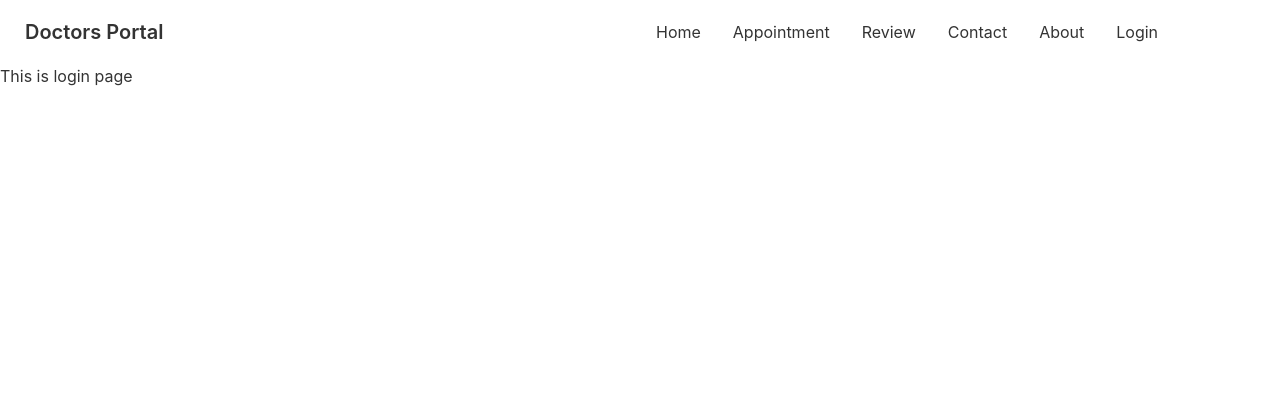
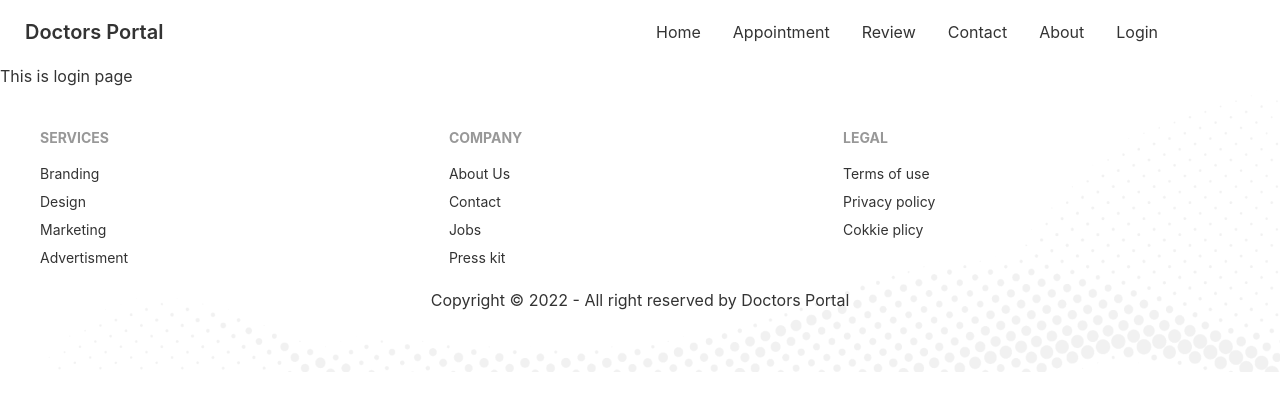
Before and after one commit to mohammadshariful/doctors-portal-client, a React (Create React App) app: page /login in a window 1280 px wide. Shown: the top 410 px of the page. Built offline with nearby package versions, Linux system fonts and the light colour scheme.

Commit message:
testimonial and footer section added

```diff
--- a/public/index.html
+++ b/public/index.html
@@ -24,7 +24,7 @@
       work correctly both with client-side routing and a non-root public URL.
       Learn how to configure a non-root public URL by running `npm run build`.
     -->
-    <title>React App</title>
+    <title>Doctors Portal</title>
   </head>
   <body>
     <noscript>You need to enable JavaScript to run this app.</noscript>
--- a/src/App.js
+++ b/src/App.js
@@ -2,6 +2,7 @@
 import About from "./Pages/About/About";
 import Home from "./Pages/Home/Home";
 import Login from "./Pages/Login/Login";
+import Footer from "./Pages/Shared/Footer/Footer";
 import Navbar from "./Pages/Shared/Navbar/Navbar";
 
 function App() {
@@ -13,6 +14,7 @@
         <Route path="/about" element={<About />} />
         <Route path="/login" element={<Login />} />
       </Routes>
+      <Footer />
     </div>
   );
 }
--- a/src/Pages/Home/Banner.js
+++ b/src/Pages/Home/Banner.js
@@ -1,9 +1,15 @@
 import React from "react";
+import bg from "../../assets/images/bg.png";
 import chair from "../../assets/images/chair.png";
 import PrimaryBtn from "../Shared/PrimaryBtn/PrimaryBtn";
 const Banner = () => {
   return (
-    <div className="hero min-h-screen">
+    <div
+      style={{
+        background: `url(${bg})`,
+      }}
+      className="hero min-h-screen"
+    >
       <div className="hero-content flex-col lg:flex-row-reverse">
         <img src={chair} className="max-w-sm rounded-lg shadow-2xl" alt="" />
         <div className="w-100 lg:w-1/2 mx-auto">
--- a/src/Pages/Home/Home.js
+++ b/src/Pages/Home/Home.js
@@ -4,6 +4,7 @@
 import Info from "./Info";
 import MakeAppointment from "./MakeAppointment";
 import Services from "./Services";
+import Testimonials from "./Testimonials";
 
 const Home = () => {
   return (
@@ -13,6 +14,7 @@
       <Services />
       <DentalCare />
       <MakeAppointment />
+      <Testimonials />
     </div>
   );
 };
--- /dev/null
+++ b/src/Pages/Home/Review.js
@@ -0,0 +1,27 @@
+import React from "react";
+
+const Review = ({ review }) => {
+  return (
+    <div className="card lg:max-w-lg bg-base-100 shadow-xl">
+      <div className="card-body">
+        <p>
+          Lorem ipsum dolor sit amet consectetur adipisicing elit. In earum
+          eligendi quis ad animi laudantium.
+        </p>
+        <div className="flex items-center">
+          <div className="avatar">
+            <div className="w-16 rounded-full ring ring-primary ring-offset-base-100 mr-5">
+              <img src={review?.img} alt="" />
+            </div>
+          </div>
+          <div>
+            <h4 className="text-xl">{review.name}</h4>
+            <p>{review.location}</p>
+          </div>
+        </div>
+      </div>
+    </div>
+  );
+};
+
+export default Review;
--- /dev/null
+++ b/src/Pages/Home/Testimonials.js
@@ -0,0 +1,52 @@
+import React from "react";
+import quote from "../../assets/icons/quote.svg";
+import people1 from "../../assets/images/people1.png";
+import people2 from "../../assets/images/people2.png";
+import people3 from "../../assets/images/people3.png";
+import Review from "./Review";
+
+const Testimonials = () => {
+  const reviews = [
+    {
+      _id: 1,
+      name: "Winson Herry",
+      review: "",
+      img: people1,
+      location: "california",
+    },
+    {
+      _id: 2,
+      name: "Winson Herry",
+      review: "",
+      img: people2,
+      location: "california",
+    },
+    {
+      _id: 3,
+      name: "Winson Herry",
+      review: "",
+      img: people3,
+      location: "california",
+    },
+  ];
+  return (
+    <section className="my-28">
+      <div className="flex justify-between">
+        <div>
+          <h4 className="text-xl text-primary font-bold">Testimonials</h4>
+          <h2 className="text-3xl"> What Our Patients Says</h2>
+        </div>
+        <div>
+          <img src={quote} className="w-24 lg:w-48" alt="" />
+        </div>
+      </div>
+      <div className="grid sm:grid-cols-1 md:grid-cols-2 lg:grid-cols-3 gap-5">
+        {reviews.map((review) => (
+          <Review key={review._id} review={review} />
+        ))}
+      </div>
+    </section>
+  );
+};
+
+export default Testimonials;
--- /dev/null
+++ b/src/Pages/Shared/Footer/Footer.js
@@ -0,0 +1,68 @@
+import React from "react";
+import { Link } from "react-router-dom";
+import footer from "../../../assets/images/footer.png";
+const Footer = () => {
+  const date = new Date();
+  const fullYear = date.getFullYear();
+  return (
+    <footer
+      style={{
+        background: `url(${footer})`,
+        backgroundSize: "cover",
+      }}
+      className=" p-10"
+    >
+      <div className="footer">
+        <div>
+          <span className="footer-title">Services</span>
+          <Link to="/" className="link link-hover">
+            Branding
+          </Link>
+          <Link to="/" className="link link-hover">
+            Design
+          </Link>
+          <Link to="/" className="link link-hover">
+            Marketing
+          </Link>
+          <Link to="/" className="link link-hover">
+            Advertisment
+          </Link>
+        </div>
+        <div>
+          <span className="footer-title">Company</span>
+          <Link to="/" className="link link-hover">
+            About Us
+          </Link>
+          <Link to="/" className="link link-hover">
+            Contact
+          </Link>
+          <Link to="/" className="link link-hover">
+            Jobs
+          </Link>
+          <Link to="/" className="link link-hover">
+            Press kit
+          </Link>
+        </div>
+        <div>
+          <span className="footer-title">Legal</span>
+          <Link to="/" className="link link-hover">
+            Terms of use
+          </Link>
+          <Link to="/" className="link link-hover">
+            Privacy policy
+          </Link>
+          <Link to="/" className="link link-hover">
+            Cokkie plicy
+          </Link>
+        </div>
+      </div>
+      <div className="text-center my-5">
+        <p>
+          Copyright &copy; {fullYear} - All right reserved by Doctors Portal
+        </p>
+      </div>
+    </footer>
+  );
+};
+
+export default Footer;
```
